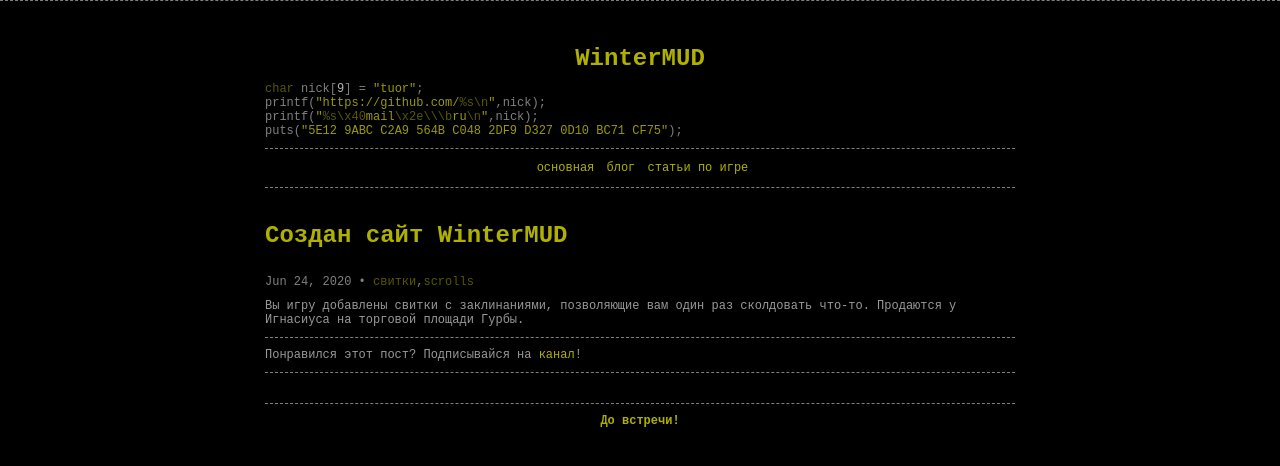
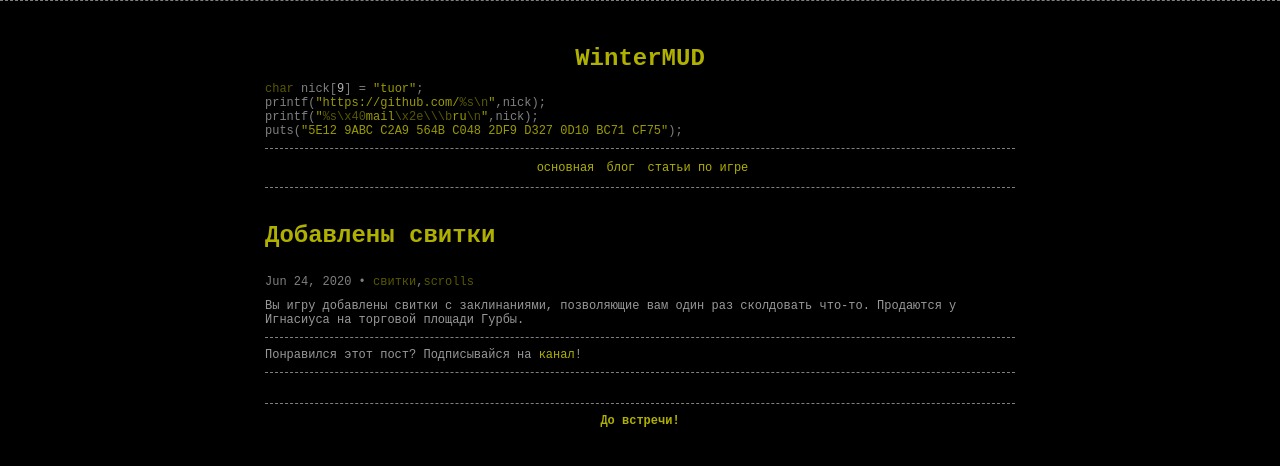
Before and after one commit to WinterMUD/wintermud.github.io, a Jekyll site: the page built from _posts/2020/2020-06-24-scrolls.md, in a window 1280 px wide. Shown: the top 466 px of the page. Built offline with Jekyll 4.4.1, drawn with Linux system fonts in a browser that asks for light colours; comment, search, counter and statistics services are not loaded.

Commit message:
Update 2020-06-24-scrolls.md

```diff
--- a/_posts/2020/2020-06-24-scrolls.md
+++ b/_posts/2020/2020-06-24-scrolls.md
@@ -1,7 +1,7 @@
 ---
 layout: post
 comments: true
-title:	"Создан сайт WinterMUD"
+title:	"Добавлены свитки"
 date:	2020-06-24 20:50:00
 categories:
     - blog
```
